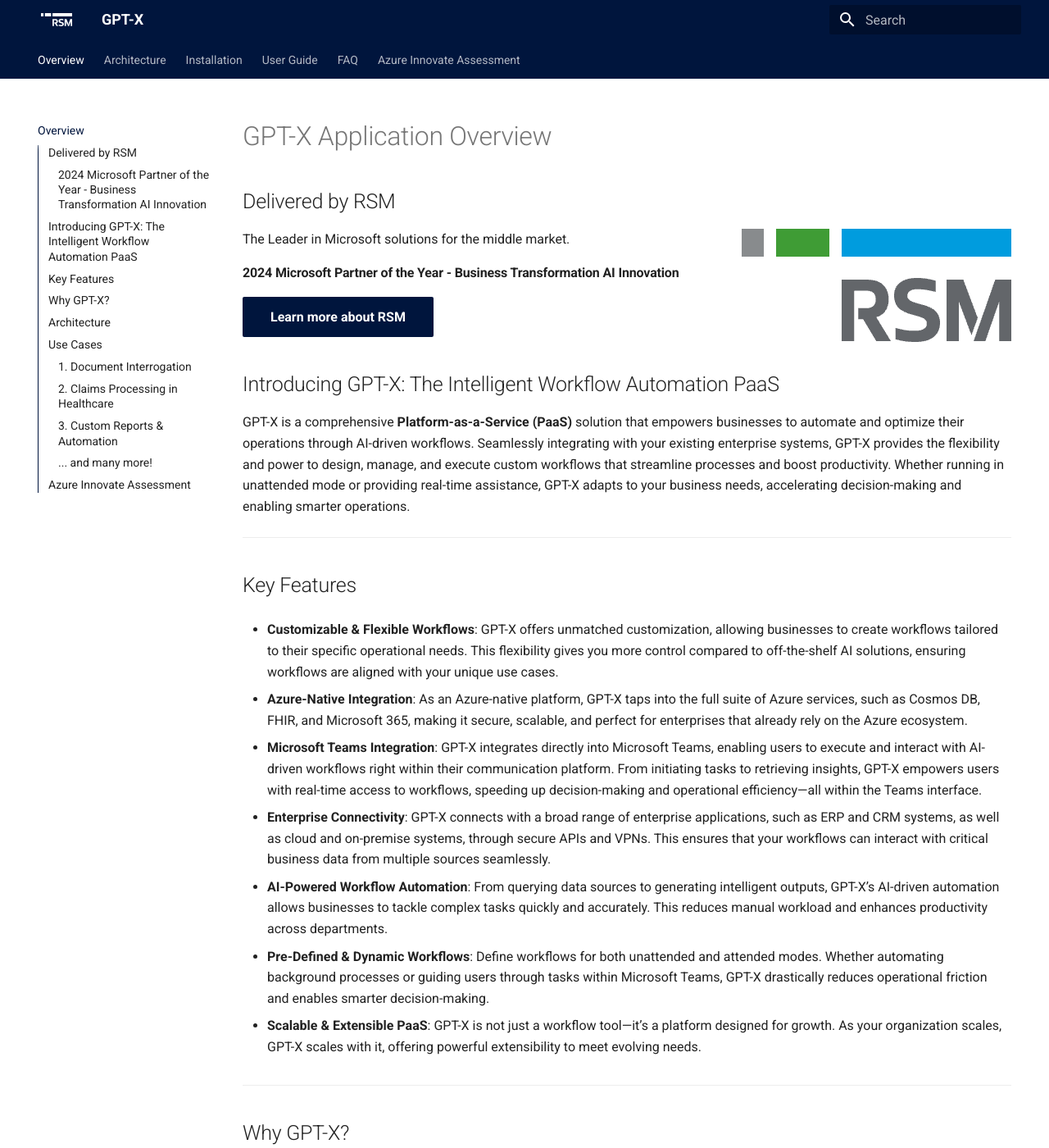
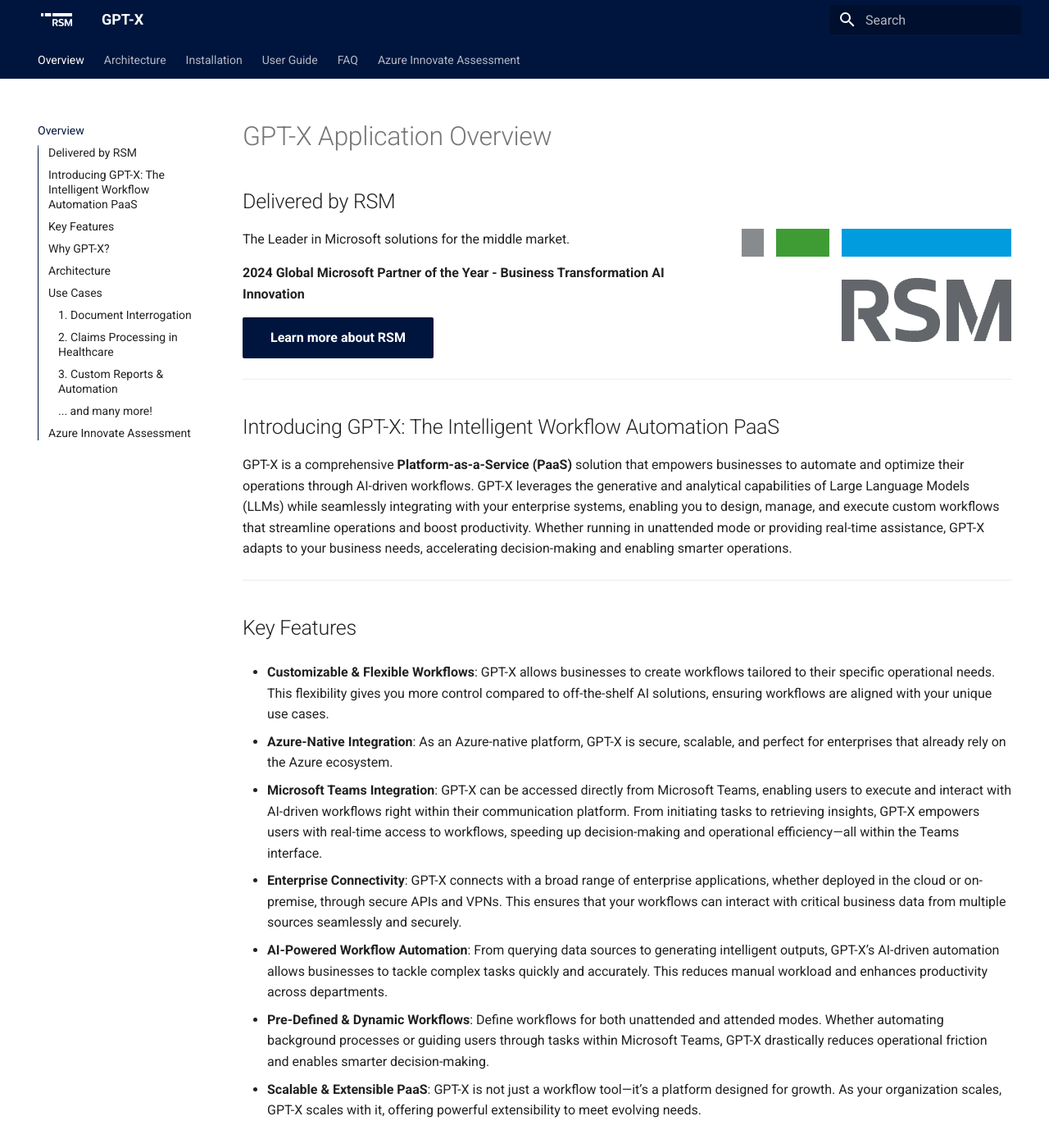
Before and after one commit to sambradley-rsm/gpt-x-docs, an MkDocs documentation site: the page built from docs/index.md, in a window 1280 px wide and 1400 px high. Shown: the whole window at 82% size. Built offline with MkDocs 1.6.1 and Material for MkDocs 9.7.7, drawn with Linux system fonts in a browser that asks for light colours; some of the changed text lies outside the part shown.

Commit message:
Minor fixes to index.md and installation.md

```diff
--- a/docs/index.md
+++ b/docs/index.md
@@ -4,25 +4,27 @@
 ![RSM](assets/RSM_color.png){ align=right }
 The Leader in Microsoft solutions for the middle market.
 
-#### 2024 Microsoft Partner of the Year - Business Transformation AI Innovation
+**2024 Global Microsoft Partner of the Year - Business Transformation AI Innovation**
 
 [Learn more about RSM](https://rsmus.com/technologies/microsoft.html){ .md-button .md-button--primary }
 
+---
+
 ## Introducing GPT-X: The Intelligent Workflow Automation PaaS
 
-GPT-X is a comprehensive **Platform-as-a-Service (PaaS)** solution that empowers businesses to automate and optimize their operations through AI-driven workflows. Seamlessly integrating with your existing enterprise systems, GPT-X provides the flexibility and power to design, manage, and execute custom workflows that streamline processes and boost productivity. Whether running in unattended mode or providing real-time assistance, GPT-X adapts to your business needs, accelerating decision-making and enabling smarter operations.
+GPT-X is a comprehensive **Platform-as-a-Service (PaaS)** solution that empowers businesses to automate and optimize their operations through AI-driven workflows. GPT-X leverages the generative and analytical capabilities of Large Language Models (LLMs) while seamlessly integrating with your enterprise systems, enabling you to design, manage, and execute custom workflows that streamline operations and boost productivity. Whether running in unattended mode or providing real-time assistance, GPT-X adapts to your business needs, accelerating decision-making and enabling smarter operations.
 
 ---
 
 ## Key Features
 
-- **Customizable & Flexible Workflows**: GPT-X offers unmatched customization, allowing businesses to create workflows tailored to their specific operational needs. This flexibility gives you more control compared to off-the-shelf AI solutions, ensuring workflows are aligned with your unique use cases.
+- **Customizable & Flexible Workflows**: GPT-X allows businesses to create workflows tailored to their specific operational needs. This flexibility gives you more control compared to off-the-shelf AI solutions, ensuring workflows are aligned with your unique use cases.
 
-- **Azure-Native Integration**: As an Azure-native platform, GPT-X taps into the full suite of Azure services, such as Cosmos DB, FHIR, and Microsoft 365, making it secure, scalable, and perfect for enterprises that already rely on the Azure ecosystem.
+- **Azure-Native Integration**: As an Azure-native platform, GPT-X is secure, scalable, and perfect for enterprises that already rely on the Azure ecosystem.
 
-- **Microsoft Teams Integration**: GPT-X integrates directly into Microsoft Teams, enabling users to execute and interact with AI-driven workflows right within their communication platform. From initiating tasks to retrieving insights, GPT-X empowers users with real-time access to workflows, speeding up decision-making and operational efficiency—all within the Teams interface.
+- **Microsoft Teams Integration**: GPT-X can be accessed directly from Microsoft Teams, enabling users to execute and interact with AI-driven workflows right within their communication platform. From initiating tasks to retrieving insights, GPT-X empowers users with real-time access to workflows, speeding up decision-making and operational efficiency—all within the Teams interface.
 
-- **Enterprise Connectivity**: GPT-X connects with a broad range of enterprise applications, such as ERP and CRM systems, as well as cloud and on-premise systems, through secure APIs and VPNs. This ensures that your workflows can interact with critical business data from multiple sources seamlessly.
+- **Enterprise Connectivity**: GPT-X connects with a broad range of enterprise applications, whether deployed in the cloud or on-premise, through secure APIs and VPNs. This ensures that your workflows can interact with critical business data from multiple sources seamlessly and securely.
 
 - **AI-Powered Workflow Automation**: From querying data sources to generating intelligent outputs, GPT-X’s AI-driven automation allows businesses to tackle complex tasks quickly and accurately. This reduces manual workload and enhances productivity across departments.
 
```
Also changed, not shown: other parts of docs/index.md (+2 -2 lines), docs/installation.md (+1 -1 lines).
